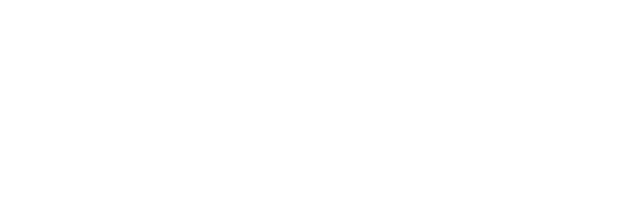
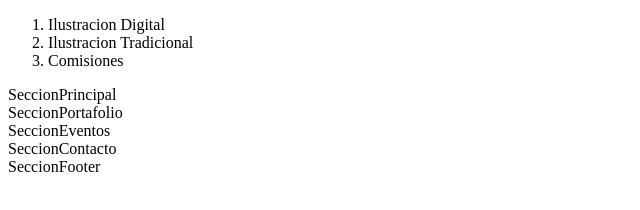
Before and after one commit to GiampierArellano/N3mesisArt, a plain HTML site: page index.html in a window 1280 px wide. Shown: the whole page, without its empty margins (0-640 px from the left). Drawn offline with Linux system fonts and the light colour scheme.

Commit message:
Armando estructura de pagina

```diff
--- a/index.html
+++ b/index.html
@@ -7,6 +7,26 @@
     <title>N3mesisArt</title>
 </head>
 <body>
+    <header>
+        <nav>
+            <ol>
+                <li>
+                    <a>Ilustracion Digital</a>
+                </li>
+                <li>
+                    <a>Ilustracion Tradicional</a>
+                </li>
+                <li>
+                    <a>Comisiones</a>
+                </li>
+            </ol>
+        </nav>
+    </header>
+    <section>SeccionPrincipal</section>
+    <section>SeccionPortafolio</section>
+    <section>SeccionEventos</section>
+    <section>SeccionContacto</section>
+    <footer>SeccionFooter</footer>
 
 </body>
 </html>
```
